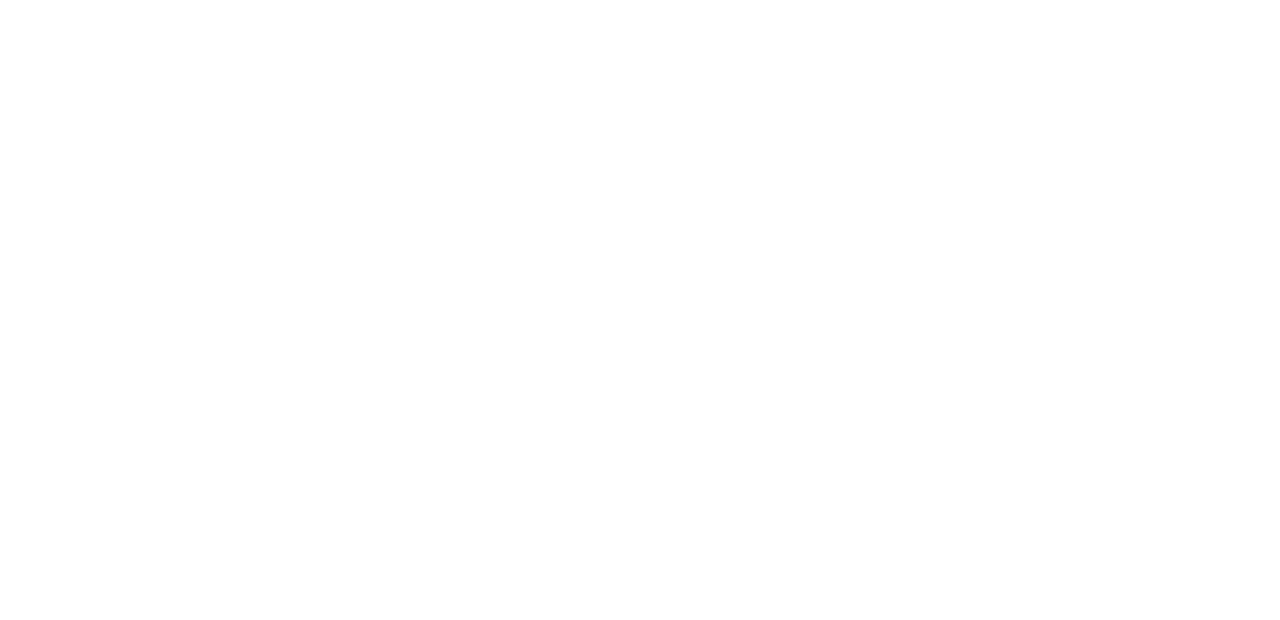
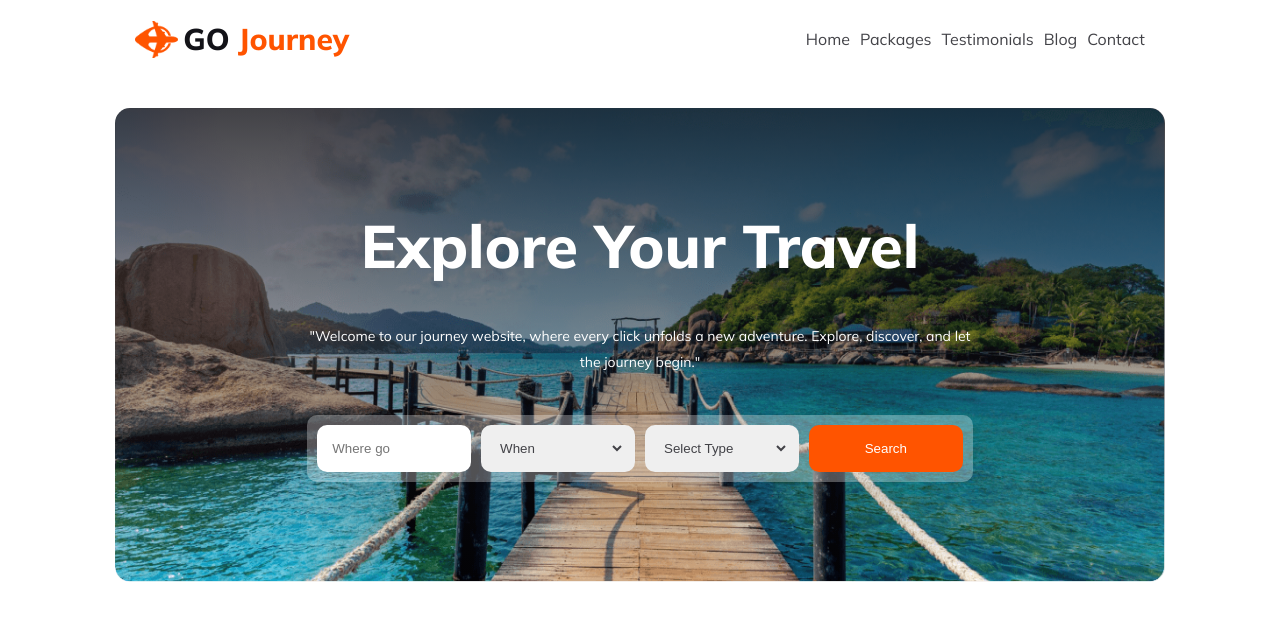
Before and after one commit to Nasifkabir/GO-Journey-Website, a plain HTML site: page index.html in a window 1280 px wide. Drawn offline with Linux system fonts and the light colour scheme.

Commit message:
navbar and banner section created and resposive also

```diff
--- a/index.html
+++ b/index.html
@@ -3,8 +3,42 @@
     <meta charset="UTF-8">
     <meta name="viewport" content="width=device-width, initial-scale=1.0">
     <title>GO Journey Website</title>
+    <link rel="preconnect" href="https://fonts.googleapis.com">
+    <link rel="preconnect" href="https://fonts.gstatic.com" crossorigin>
+    <link href="https://fonts.googleapis.com/css2?family=Mulish:ital,wght@0,200..1000;1,200..1000&display=swap" rel="stylesheet">
+    <link rel="stylesheet" href="style.css"/>
 </head>
 <body>
-
+  <div class="container navContainer">
+    <nav>
+      <div class="company">
+        <img class="logo" src="./Images/Group 40071 (2).png" alt="logo" />
+        <p>GO <span>Journey</span></p>
+      </div>
+      <ul class="navLinks">
+        <li class="navLink"><a href="">Home</a></li>
+        <li class="navLink"><a href="">Packages</a></li>
+        <li class="navLink"><a href="">Testimonials</a></li>
+        <li class="navLink"><a href="">Blog</a></li>
+        <li class="navLink"><a href="">Contact</a></li>
+      </ul>
+    </nav>
+  </div>
+  <div class="container first">
+    <h2>Explore Your Travel</h2>
+    <p>"Welcome to our journey website, where every click unfolds a new adventure. Explore, discover, and let the journey begin."</p>
+    <div class="firstForm">
+      <form>
+        <input type="text" placeholder="Where go" />
+        <select name="when">
+          <option value="sample">When</option>
+        </select>
+        <select name="type">
+          <option value="sample">Select Type</option>
+        </select>
+        <button class="btn" type="submit">Search</button>
+      </form>
+    </div>
+  </div>
 </body>
 </html>
--- a/style.css
+++ b/style.css
@@ -0,0 +1,180 @@
+* {
+  padding: 0;
+  margin: 0;
+  box-sizing: border-box;
+}
+
+body {
+  font-family: "Mulish", sans-serif;
+}
+/*nav styles*/
+
+.container {
+  width: 82%;
+  margin: 100px auto;
+  /* background-color: aqua; */
+  border-radius: 15px;
+  padding: 30px 40px;
+}
+
+.navContainer {
+  margin: 10px auto;
+  padding: 10px 20px;
+  text-align: center;
+}
+
+.navContainer nav {
+  display: flex;
+  justify-content: space-between;
+  align-items: center;
+}
+
+.barBtn {
+  display: none;
+}
+
+.company {
+  display: flex;
+  align-items: center;
+  gap: 10px;
+}
+.logo {
+  height: 37px;
+  margin-right: -5px;
+}
+.company p {
+  color: #131318;
+  font-family: Mulish;
+  font-size: 30px;
+  font-weight: 800;
+}
+.company span {
+  color: #ff5400;
+}
+
+.navLinks {
+  display: flex;
+  list-style: none;
+  gap: 10px;
+}
+
+.navLinks a {
+  text-decoration: none;
+  color: #424247;
+  text-align: center;
+  font-size: 16px;
+  font-weight: 400;
+}
+
+/*banner styles*/
+.first {
+  background: linear-gradient(
+      180deg,rgba(19, 19, 24, 0.8) 0%, rgba(19, 19, 24, 0) 100%), url("./Images/Group 13.png") 100%;
+  color: #fff;
+  padding: 100px 15%;
+  background-size: 100% 100%;
+  margin-top: 40px;
+  text-align: center;
+}
+
+.first h2 {
+  color: #fff;
+  font-family: Mulish;
+  font-size: 60px;
+  font-weight: 800;
+}
+
+.first > p {
+  text-align: center;
+  font-weight: 400;
+  font-size: 14px;
+  line-height: 26px;
+  margin: 40px 0;
+}
+
+.firstForm form {
+  margin: 0 auto;
+  display: grid;
+  grid-template-columns: 1fr 1fr 1fr 1fr;
+  gap: 10px;
+  background-color: rgba(255, 255, 255, 0.3);
+  padding: 10px;
+  border-radius: 10px;
+}
+
+.firstForm input,
+.firstForm select,
+.firstForm option,
+.firstForm .btn {
+  padding: 15px;
+  width: 100%;
+  border: none;
+  border-radius: 10px;
+  color: #424247;
+}
+
+.firstForm select {
+  border-right: 10px solid transparent;
+}
+
+.btn {
+  border-radius: 10px;
+  background-color: #ff5400;
+  color: white !important;
+  cursor: pointer;
+  padding: 15px;
+  width: 100%;
+  border: none;
+}
+
+.btn:hover {
+  background-color: black;
+}
+
+
+
+
+
+
+
+
+
+@media screen and (max-width: 700px) {
+  .company p {
+    font-size: 20px;
+  }
+  .logo {
+    max-width: 40px;
+    margin-right: -8px;
+  }
+  .container {
+    width: 90%;
+    padding: 10px 30px;
+    margin: 30px auto;
+  }
+  .navContainer {
+    margin: 10px auto;
+    padding: 10px 20px;
+  }
+  .barBtn {
+    display: block;
+  }
+  .navLinks {
+    display: none;
+  }
+
+  .first {
+    padding: 50px 30px;
+  }
+  .first h2 {
+    font-size: 32px;
+  }
+
+  .first p {
+    margin: 30px auto;
+  }
+  .firstForm form {
+    display: flex;
+    flex-direction: column;
+  }
+}
```
Also changed, not shown: Images/Group 13.png (renamed from Images/Group 13 (1) (1).png).
